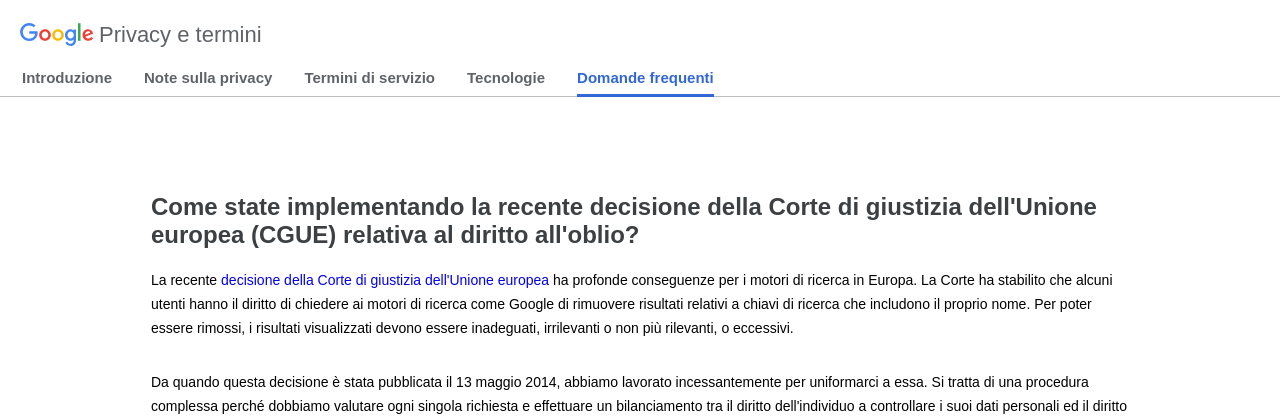
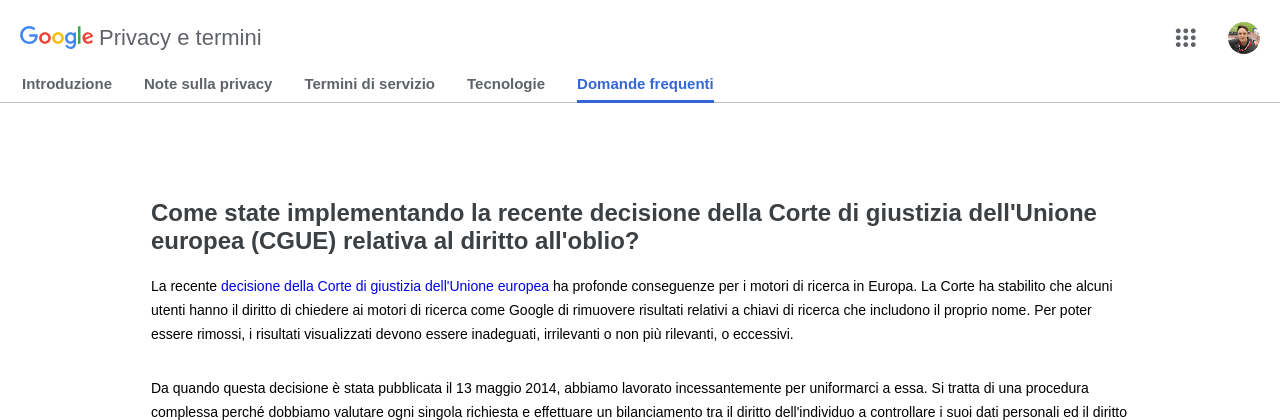
Before and after one commit to spellcry/php-google-faq, a PHP site: page /bonus/index.php in a window 1280 px wide. Shown: the top 420 px of the page. Run offline with PHP 8.4, Linux system fonts and the light colour scheme; some libraries are stand-ins or nearby versions.

Commit message:
add option + profile image

```diff
--- a/bonus/css/style.css
+++ b/bonus/css/style.css
@@ -79,6 +79,19 @@ a {
     color: var(--blue);
 }
 
+.main-header .dots {
+    display: flex;
+    gap: 2px;
+    color: var(--dark-grey);
+    margin-inline: auto 2rem;
+}
+
+.main-header .profile-pic {
+    width: 32px;
+    aspect-ratio: 1;
+    border-radius: 50%;
+}
+
 /* #endregion Main Header */
 
 /* #region Main Content */
--- a/bonus/index.php
+++ b/bonus/index.php
@@ -7,20 +7,56 @@
     <title>Domande frequenti - Privacy e Termini - Google</title>
     <!-- CSS -->
     <link rel="stylesheet" href="./css/style.css">
+    <!-- Font Awesome -->
+    <script src="https://kit.fontawesome.com/01de7d5bf8.js" crossorigin="anonymous"></script>
 </head>
 <body>
+    <?php
+    $menu = [
+        [
+            'testo' => 'Introduzione',
+            'is_active' => false
+        ],
+        [
+            'testo' => 'Note sulla privacy',
+            'is_active' => false
+        ],
+        [
+            'testo' => 'Termini di servizio',
+            'is_active' => false
+        ],
+        [
+            'testo' => 'Tecnologie',
+            'is_active' => false
+        ],
+        [
+            'testo' => 'Domande frequenti',
+            'is_active' => true
+        ]
+    ];
+    ?>
     <header class="main-header">
         <div class="header__info">
             <img src="./assets/google.svg">
             <a href="#">Privacy e termini</a>
+            <div class="dots">
+                <i class="fa-solid fa-ellipsis-vertical"></i>
+                <i class="fa-solid fa-ellipsis-vertical"></i>
+                <i class="fa-solid fa-ellipsis-vertical"></i>
+            </div>
+            <img class="profile-pic" src="./assets/me.jpg">
         </div>
         <nav class="header__nav">
             <menu class="nav__list">
-                <li class="list__item"><a href="#">Introduzione</a></li>
-                <li class="list__item"><a href="#">Note sulla privacy</a></li>
-                <li class="list__item"><a href="#">Termini di servizio</a></li>
-                <li class="list__item"><a href="#">Tecnologie</a></li>
-                <li class="list__item active"><a href="#">Domande frequenti</a></li>
+                <?php
+                foreach ($menu as $listItem) {
+                    ?>
+                    <li class="<?= $listItem['is_active'] == true ? 'list__item active' : 'list__item' ?>">
+                        <a href="#"><?= $listItem['testo'] ?></a>
+                    </li>
+                    <?php
+                }
+                ?>
             </menu>
         </nav>
     </header>
```
Also changed, not shown: bonus/assets/me.jpg (added).
